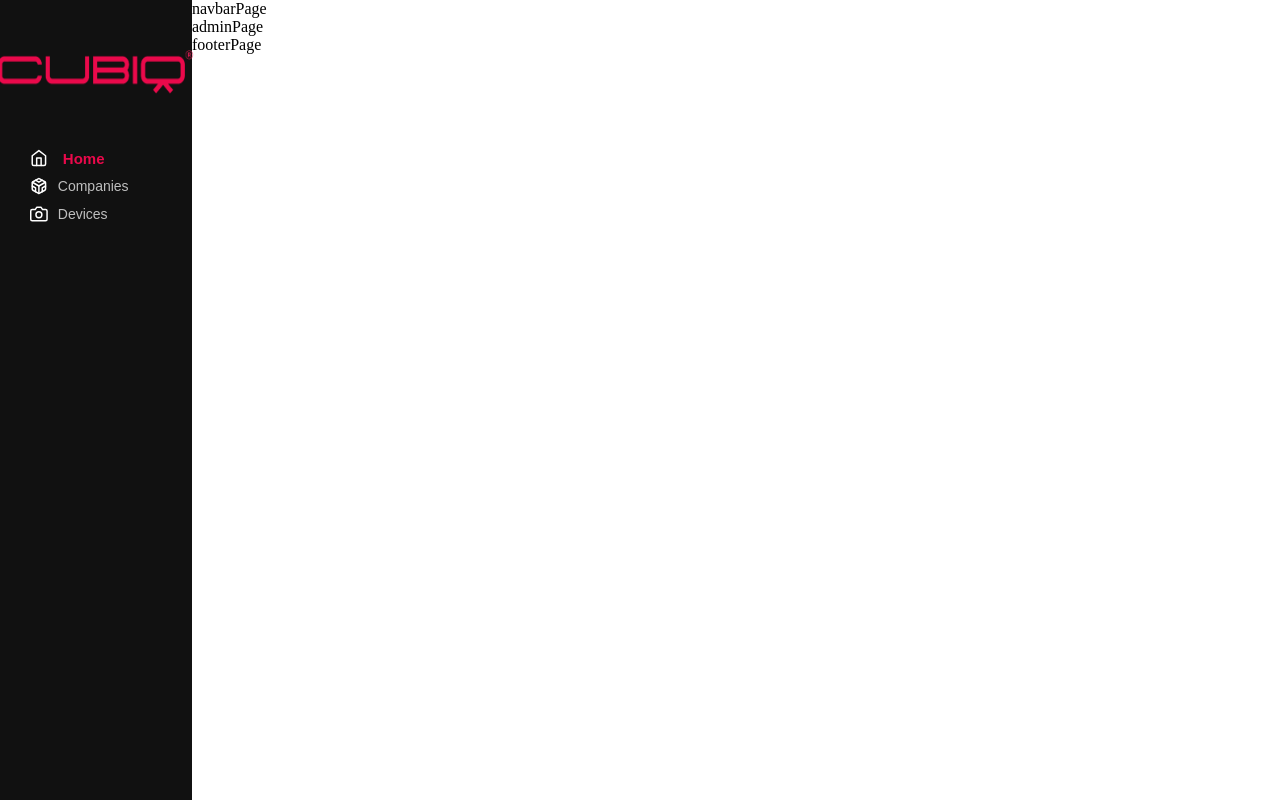
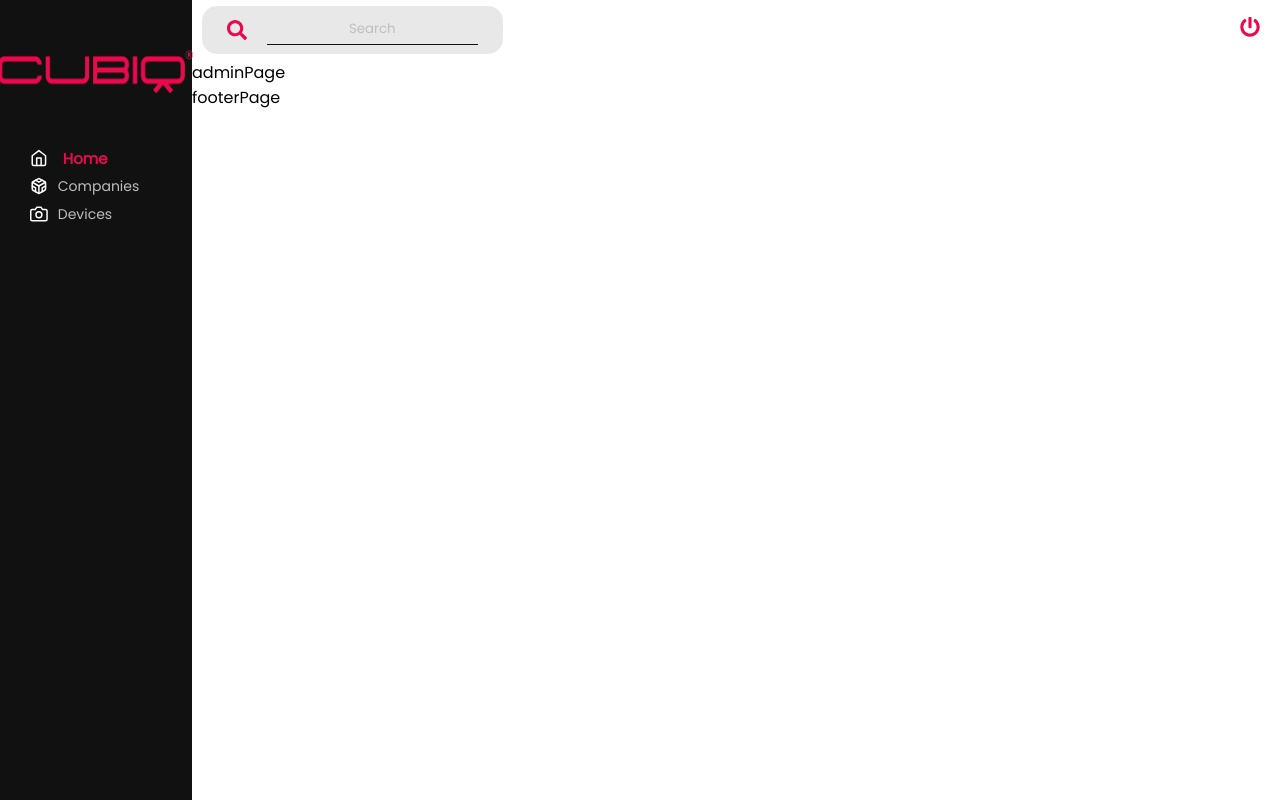
Before and after one commit to alekanDev/app_soporte, a React (Create React App) app: page /admin in a window 1280 px wide. Built offline with nearby package versions, Linux system fonts and the light colour scheme.

Commit message:
navbar, logout and search

```diff
--- a/public/index.html
+++ b/public/index.html
@@ -12,6 +12,10 @@
     <link rel="apple-touch-icon" href="%PUBLIC_URL%/logo192.png" />
     <link rel="manifest" href="%PUBLIC_URL%/manifest.json" />
 
+    <link rel="preconnect" href="https://fonts.googleapis.com">
+    <link rel="preconnect" href="https://fonts.gstatic.com" crossorigin>
+    <link href="https://fonts.googleapis.com/css2?family=Poppins&display=swap" rel="stylesheet">
+
     <title>React App</title>
   </head>
   <body>
--- a/src/App.css
+++ b/src/App.css
@@ -2,7 +2,33 @@
     padding: 0;
     margin: 0;
 }
+::placeholder{
+    color: rgb(190, 190, 190);
+}
 
 :root{
     --cubiqColor: #EA094B;
+    --darkBg: #111111;
 }
+
+.centerCol{
+    display: flex;
+    flex-direction: column;
+    justify-content: center;
+    align-items: center;
+}
+center{
+    display: flex;
+    justify-content: center;
+    align-items: center;
+}
+
+.centerVer{
+    display: flex;
+    align-items: center;
+}
+
+.centerHor{
+    display: flex;
+    justify-content: center;
+}
--- a/src/components/Navbar.jsx
+++ b/src/components/Navbar.jsx
@@ -1,9 +1,23 @@
 import React from 'react'
+import '../styles/navbar.css'
+import { FaSearch, FaPowerOff } from "react-icons/fa";
 
 const Navbar = () => {
   return (
-    <div>
-        navbarPage
+    <div className='navbarContent centerVer'>
+      <div className='searchContent centerVer'>
+        <div className="search centerVer">
+          <form className='searchForm' action="" method="get">
+            <FaSearch color={'#EA094B'} size={ 20 } />
+            <input type="text" placeholder='Search'/>
+          </form>
+        </div>
+      </div>
+      <div className='loginInfo centerVer'>
+        <div className="logout">
+          <FaPowerOff color='#EA094B' size={ 20 } />
+        </div>
+      </div>
     </div>
   )
 }
--- a/src/index.css
+++ b/src/index.css
@@ -0,0 +1,3 @@
+*{
+    font-family: 'Poppins', sans-serif;
+}
--- a/src/styles/navbar.css
+++ b/src/styles/navbar.css
@@ -0,0 +1,47 @@
+.navbarContent{
+    width: 100%;
+    height: 60px;
+    /* background-color: var(--darkBg); */
+
+}
+    .searchContent{
+        width: 70%;
+        height: 100%;
+        box-sizing: border-box;
+        padding-left: 10px;
+    }
+        .search{
+            width: 40%;
+            height: 80%;
+            background-color: rgba(68, 68, 68, 0.123);
+            border-radius: 15px;
+        }
+            .searchForm{
+                width: 100%;
+                height: 100%;
+                display: flex;
+                justify-content: center;
+                align-items: center;
+            }
+            .searchForm input{
+                width: 70%;
+                height: 60%;
+                margin-left: 20px;
+                background-color: rgba(0, 0, 0, 0);
+                border: none;
+                border-bottom: solid var(--darkBg) 1px;
+                color: white;
+                text-align: center;
+                outline: none;
+            }
+
+    .loginInfo{
+        width: 30%;
+        height: 100%;
+        justify-content: flex-end;
+        box-sizing: border-box;
+        padding-right: 20px;
+    }
+        .logout:hover{
+            cursor: pointer;
+        }
--- a/src/styles/sidebar.css
+++ b/src/styles/sidebar.css
@@ -45,7 +45,6 @@
     }
 .btnMenu_on{
     font-weight: bold;
-    /* color: aliceblue; */
     color: var(--cubiqColor);
     text-shadow: 2px 2px 40px rgba(0, 0, 0, 0);
     font-size: 15px;
```
